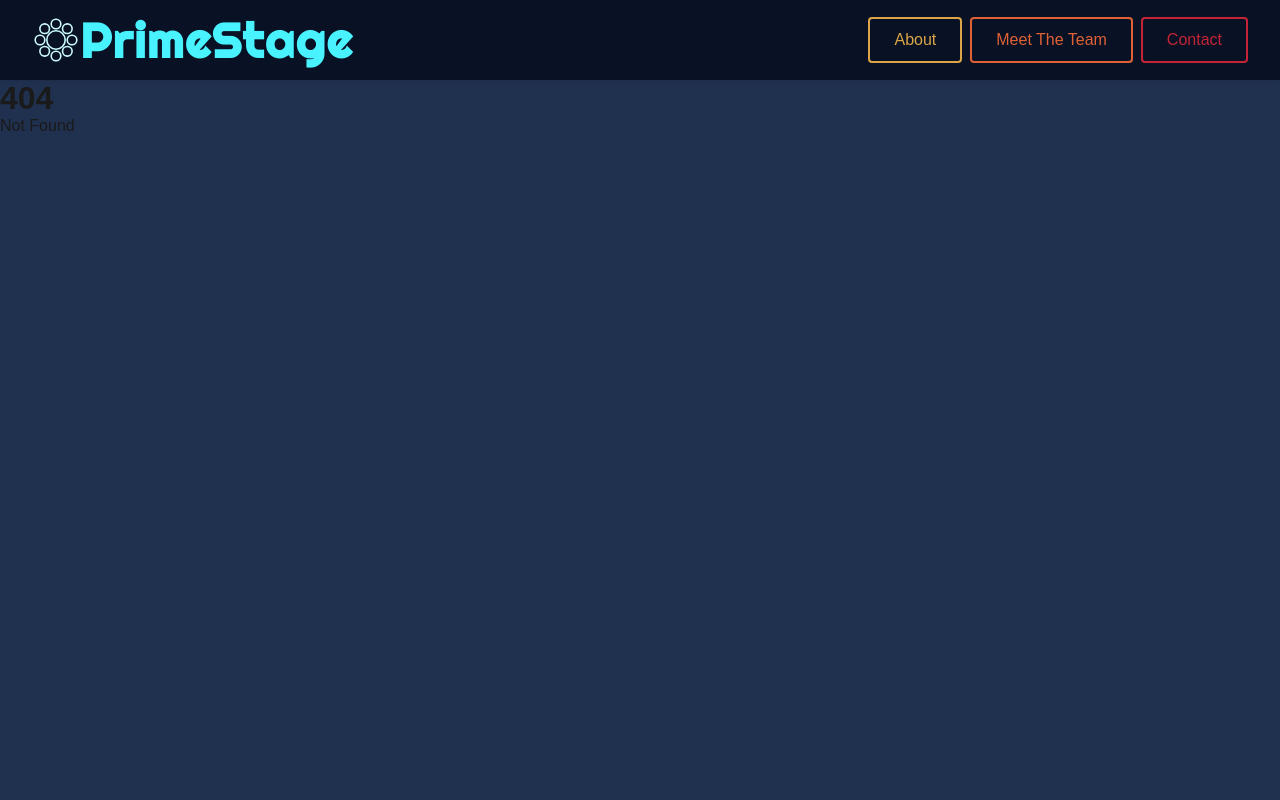
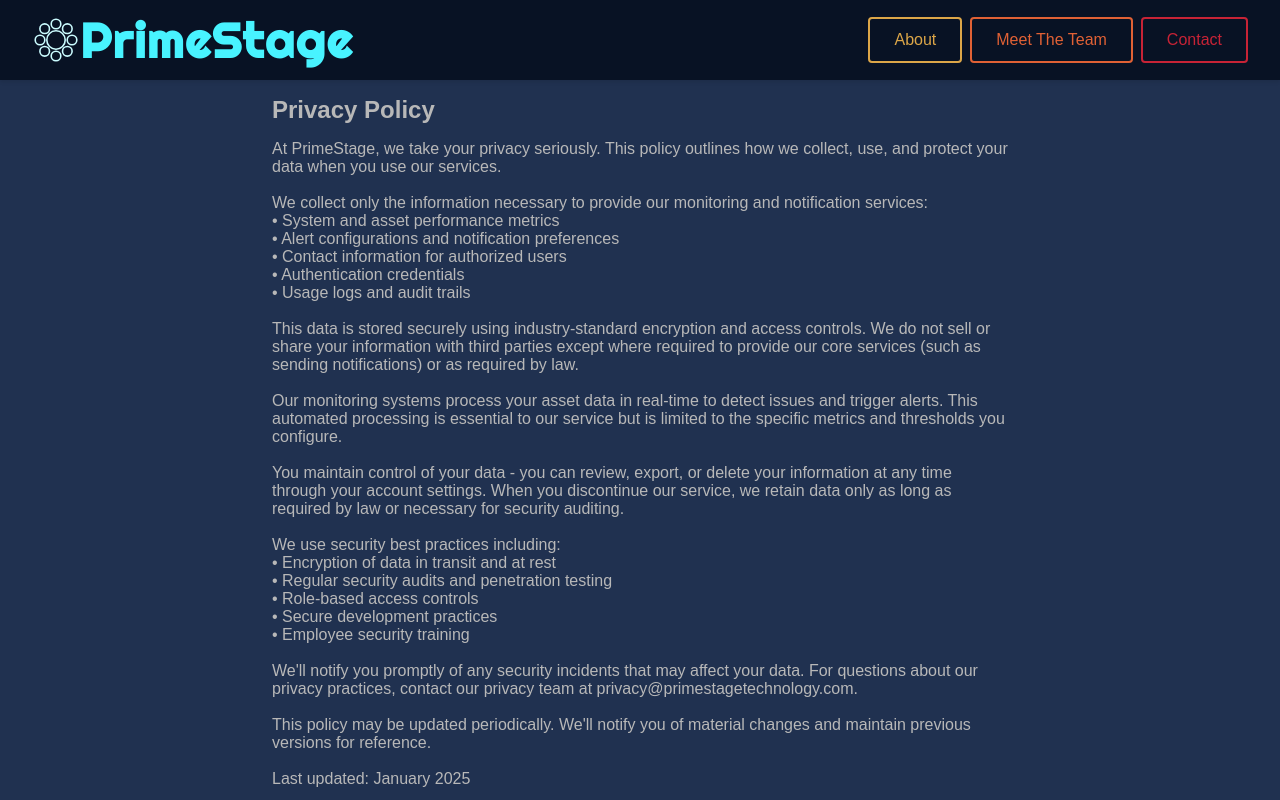
Before and after one commit to primestageprime/MarketingPortal, a SvelteKit app: page /privacy in a window 1280 px wide. Before the commit this address had no page. Built offline with nearby package versions, Linux system fonts and the light colour scheme.

Commit message:
added privacy policy

```diff
--- /dev/null
+++ b/src/routes/privacy/+page.svelte
@@ -0,0 +1,67 @@
+<script>
+    import { slide } from "svelte/transition";
+  </script>
+
+  <section transition:slide class="vertical-overflow">
+    <section>
+      <article>
+        <h2>Privacy Policy</h2>
+        <p>
+        At PrimeStage, we take your privacy seriously. This policy outlines how we collect, use, and protect your data when you use our services.
+
+        We collect only the information necessary to provide our monitoring and notification services:
+        • System and asset performance metrics
+        • Alert configurations and notification preferences
+        • Contact information for authorized users
+        • Authentication credentials
+        • Usage logs and audit trails
+
+        This data is stored securely using industry-standard encryption and access controls. We do not sell or share your information with third parties except where required to provide our core services (such as sending notifications) or as required by law.
+
+        Our monitoring systems process your asset data in real-time to detect issues and trigger alerts. This automated processing is essential to our service but is limited to the specific metrics and thresholds you configure.
+
+        You maintain control of your data - you can review, export, or delete your information at any time through your account settings. When you discontinue our service, we retain data only as long as required by law or necessary for security auditing.
+
+        We use security best practices including:
+        • Encryption of data in transit and at rest
+        • Regular security audits and penetration testing
+        • Role-based access controls
+        • Secure development practices
+        • Employee security training
+
+        We'll notify you promptly of any security incidents that may affect your data. For questions about our privacy practices, contact our privacy team at privacy@primestagetechnology.com.
+
+        This policy may be updated periodically. We'll notify you of material changes and maintain previous versions for reference.
+
+        Last updated: January 2025
+        </p>
+      </article>
+    </section>
+  </section>
+
+  <style lang="scss">
+    section.vertical-overflow {
+      display: flex;
+      align-items: center;
+      grid-gap: 1rem;
+      flex-direction: column;
+    }
+    section.vertical-overflow section {
+      display: flex;
+      grid-gap: 1rem;
+      justify-content: flex-start;
+      flex-direction: column;
+      width: 60%;
+      color: var(--color-text-secondary);
+      padding: 16px;
+    }
+    article {
+      display: flex;
+      grid-gap: 1rem;
+      justify-content: flex-start;
+      flex-direction: column;
+    }
+    ul {
+      padding: 0 1.3rem;
+    }
+  </style>
```
Also changed, not shown: 1 other file (tests, documents, lock files or other folders).
